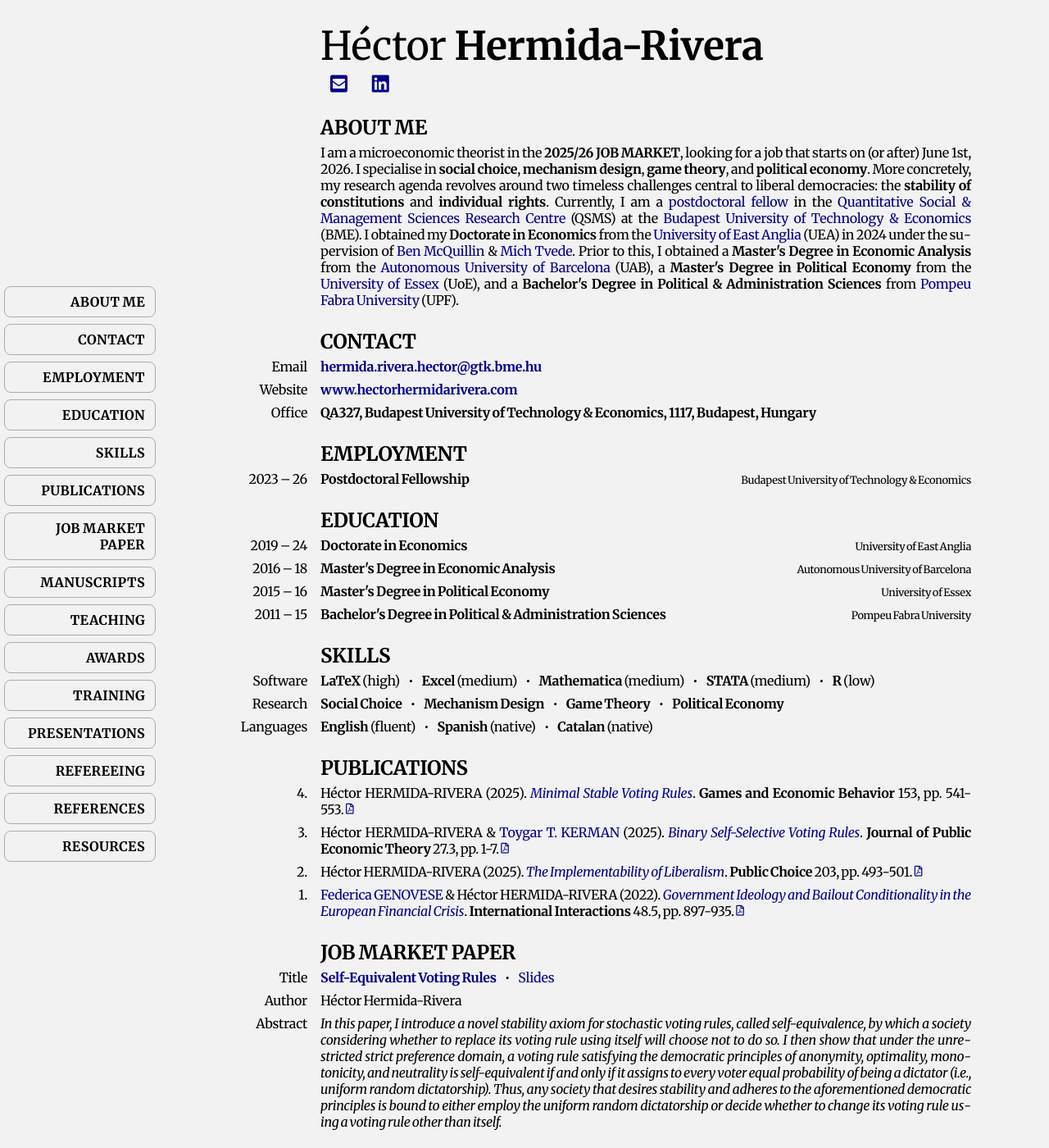
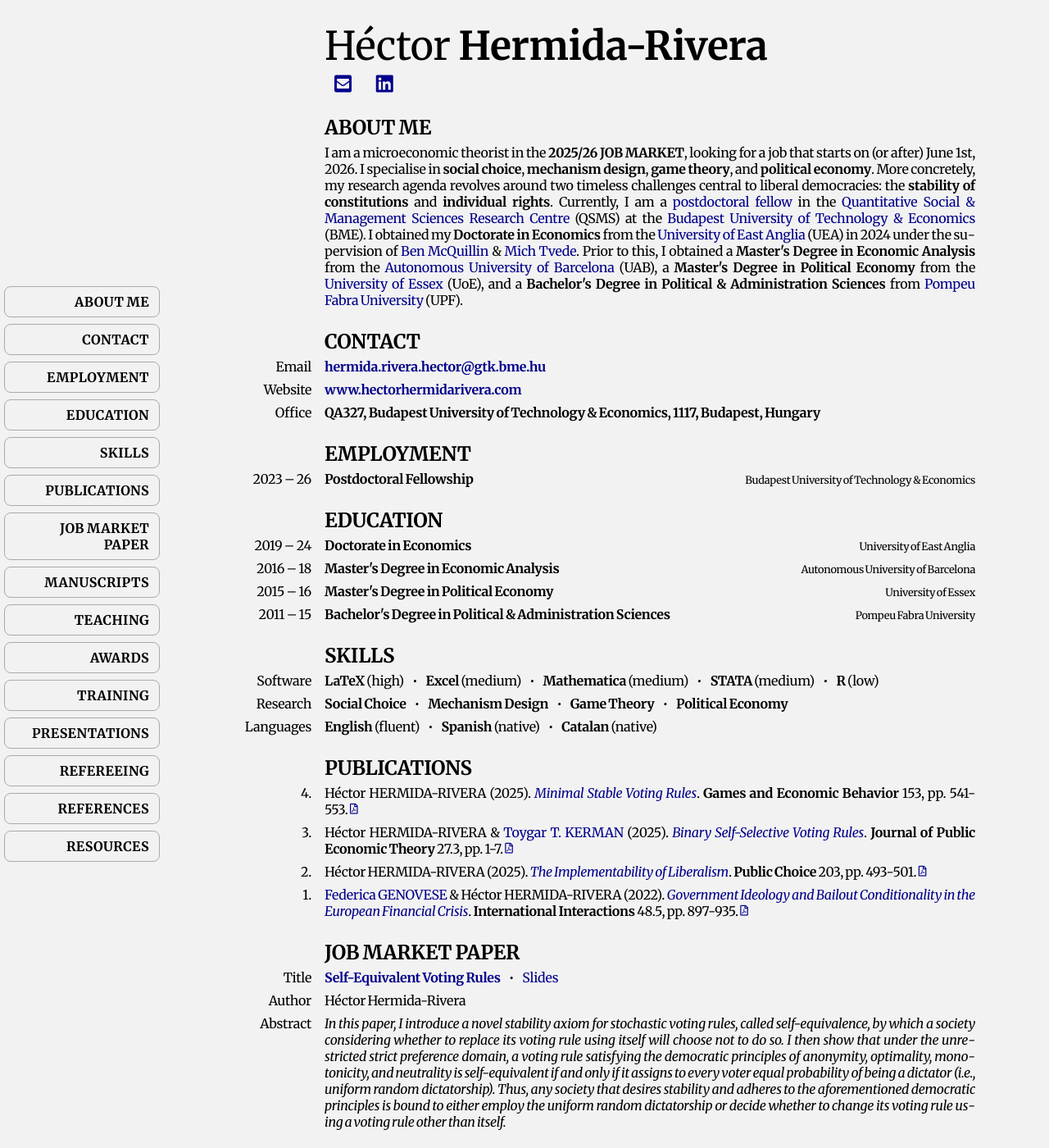
Before and after one commit to HectorHermidaRivera/hectorhermidarivera.github.io, a Jekyll site: the page built from index.md, in a window 1280 px wide and 1400 px high. Shown: the whole window at 82% size. Built offline with Jekyll 4.4.1, drawn with Linux system fonts in a browser that asks for light colours; a style sheet for code colours, icons or effects is not loaded.

Commit message:
Update style.css

```diff
--- a/assets/css/style.css
+++ b/assets/css/style.css
@@ -17,7 +17,7 @@
   top: 0;
   padding-left: 5px;
   padding-right: 5px;
-  width: 195px;
+  width: 200px;
   height: 100%;
   display: flex;
   flex-direction: column;
@@ -75,7 +75,7 @@ body {
 .content {
   max-width: 1000px;
   width: 100%;
-  margin-left: max(205px, (100vw - 1000px)/2);
+  margin-left: max(210px, (100vw - 1000px)/2);
   margin-right: max(20px, (100vw - 1000px)/2);
   padding: 0 20px 30px 20px;
   box-sizing: border-box;
```
